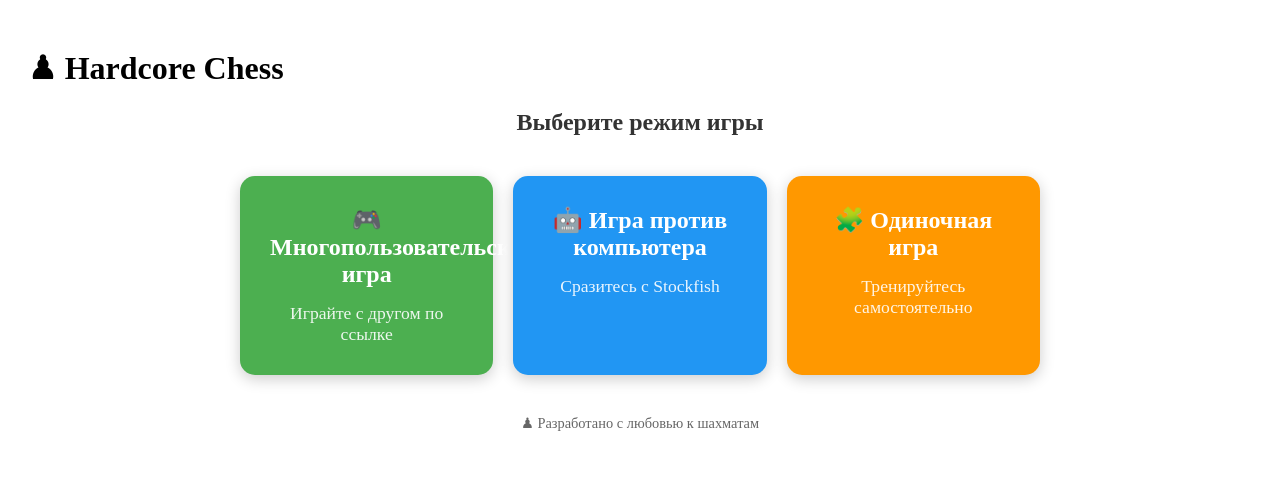
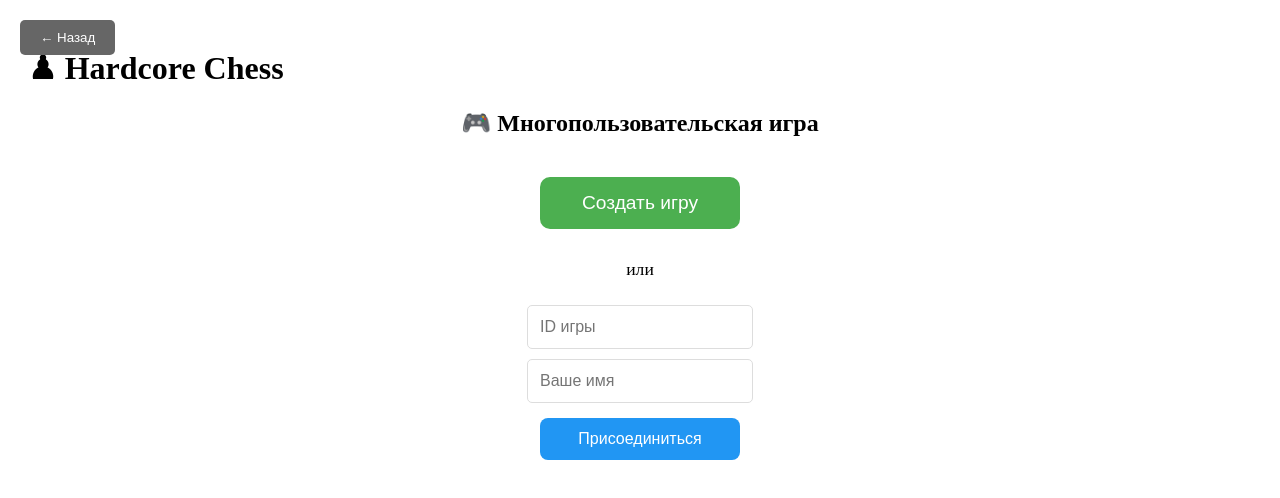
Before and after one commit to hardcorechessorg/hardcorechess, a React (Create React App) app in the folder client/: page /multiplayer in a window 1280 px wide. Shown: the top 498 px of the page. Built offline with nearby package versions, Linux system fonts and the light colour scheme.

Commit message:
Добавлен роутинг и отдельные страницы для каждого режима игры

```diff
--- a/client/package.json
+++ b/client/package.json
@@ -7,6 +7,7 @@
     "react": "^18.3.1",
     "react-chessboard": "^4.4.3",
     "react-dom": "^18.3.1",
+    "react-router-dom": "^7.8.0",
     "react-scripts": "5.0.1"
   },
   "scripts": {
--- a/client/src/App.js
+++ b/client/src/App.js
@@ -1,41 +1,24 @@
-import { useState, useEffect } from "react";
-import { Chessboard } from "react-chessboard";
-import GameModeSelector from "./components/GameModeSelector";
-import MultiplayerGame from "./components/MultiplayerGame";
-import ComputerGame from "./components/ComputerGame";
-import SinglePlayerGame from "./components/SinglePlayerGame";
+import { BrowserRouter as Router, Routes, Route, Navigate } from 'react-router-dom';
+import GameModeSelector from './components/GameModeSelector';
+import MultiplayerGame from './components/MultiplayerGame';
+import ComputerGame from './components/ComputerGame';
+import SinglePlayerGame from './components/SinglePlayerGame';
 
-export default function App() {
-  const [gameMode, setGameMode] = useState(null);
-  const [gameData, setGameData] = useState(null);
-
-  const handleGameModeSelect = (mode, data = null) => {
-    setGameMode(mode);
-    setGameData(data);
-  };
-
-  const handleBackToMenu = () => {
-    setGameMode(null);
-    setGameData(null);
-  };
-
-  const renderGameComponent = () => {
-    switch (gameMode) {
-      case 'multiplayer':
-        return <MultiplayerGame gameData={gameData} onBack={handleBackToMenu} />;
-      case 'computer':
-        return <ComputerGame onBack={handleBackToMenu} />;
-      case 'single':
-        return <SinglePlayerGame onBack={handleBackToMenu} />;
-      default:
-        return <GameModeSelector onSelect={handleGameModeSelect} />;
-    }
-  };
-
+function App() {
   return (
-    <div style={{ padding: 20 }}>
-      <h1>♟ Hardcore Chess</h1>
-      {renderGameComponent()}
-    </div>
+    <Router>
+      <div style={{ padding: 20 }}>
+        <h1>♟ Hardcore Chess</h1>
+        <Routes>
+          <Route path="/" element={<GameModeSelector />} />
+          <Route path="/multiplayer" element={<MultiplayerGame />} />
+          <Route path="/computer" element={<ComputerGame />} />
+          <Route path="/single" element={<SinglePlayerGame />} />
+          <Route path="*" element={<Navigate to="/" replace />} />
+        </Routes>
+      </div>
+    </Router>
   );
 }
+
+export default App;
--- a/client/src/components/ComputerGame.js
+++ b/client/src/components/ComputerGame.js
@@ -1,8 +1,10 @@
 import React, { useState, useEffect } from 'react';
 import { Chessboard } from 'react-chessboard';
 import { Chess } from 'chess.js';
+import { useNavigate } from 'react-router-dom';
 
-const ComputerGame = ({ onBack }) => {
+const ComputerGame = () => {
+  const navigate = useNavigate();
   const [game, setGame] = useState(new Chess());
   const [difficulty, setDifficulty] = useState(5);
   const [isGameOver, setIsGameOver] = useState(false);
@@ -103,7 +105,7 @@ const ComputerGame = ({ onBack }) => {
   return (
     <div style={{ textAlign: 'center' }}>
       <button
-        onClick={onBack}
+        onClick={() => navigate('/')}
         style={{
           position: 'absolute',
           top: '20px',
--- a/client/src/components/GameModeSelector.js
+++ b/client/src/components/GameModeSelector.js
@@ -1,24 +1,30 @@
 import React from 'react';
+import { useNavigate } from 'react-router-dom';
 
-const GameModeSelector = ({ onSelect }) => {
+const GameModeSelector = () => {
+  const navigate = useNavigate();
+
   const gameModes = [
     {
       id: 'multiplayer',
       title: '🎮 Многопользовательская игра',
       description: 'Играйте с другом по ссылке',
-      color: '#4CAF50'
+      color: '#4CAF50',
+      path: '/multiplayer'
     },
     {
       id: 'computer',
       title: '🤖 Игра против компьютера',
       description: 'Сразитесь с Stockfish',
-      color: '#2196F3'
+      color: '#2196F3',
+      path: '/computer'
     },
     {
       id: 'single',
       title: '🧩 Одиночная игра',
       description: 'Тренируйтесь самостоятельно',
-      color: '#FF9800'
+      color: '#FF9800',
+      path: '/single'
     }
   ];
 
@@ -37,7 +43,7 @@ const GameModeSelector = ({ onSelect }) => {
         {gameModes.map((mode) => (
           <div
             key={mode.id}
-            onClick={() => onSelect(mode.id)}
+            onClick={() => navigate(mode.path)}
             style={{
               padding: '30px',
               borderRadius: '15px',
--- a/client/src/components/MultiplayerGame.js
+++ b/client/src/components/MultiplayerGame.js
@@ -1,7 +1,9 @@
 import React, { useState, useEffect } from 'react';
 import { Chessboard } from 'react-chessboard';
+import { useNavigate } from 'react-router-dom';
 
-const MultiplayerGame = ({ onBack }) => {
+const MultiplayerGame = () => {
+  const navigate = useNavigate();
   const [gameId, setGameId] = useState('');
   const [playerName, setPlayerName] = useState('');
   const [gameState, setGameState] = useState('menu'); // menu, creating, joining, playing
@@ -18,7 +20,9 @@ const MultiplayerGame = ({ onBack }) => {
       const data = await response.json();
 
       setGameId(data.gameId);
-      setJoinUrl(data.joinUrl);
+      // Создаем правильную ссылку для присоединения
+      const joinLink = `${window.location.origin}/multiplayer?join=${data.gameId}`;
+      setJoinUrl(joinLink);
       setGameState('creating');
       setError('');
     } catch (err) {
@@ -127,6 +131,15 @@ const MultiplayerGame = ({ onBack }) => {
     }
   };
 
+  const openGameInNewTab = () => {
+    window.open(joinUrl, '_blank');
+  };
+
+  const copyToClipboard = () => {
+    navigator.clipboard.writeText(joinUrl);
+    // Можно добавить уведомление об успешном копировании
+  };
+
   useEffect(() => {
     return () => {
       if (ws) {
@@ -139,7 +152,7 @@ const MultiplayerGame = ({ onBack }) => {
     return (
       <div style={{ textAlign: 'center', maxWidth: '600px', margin: '0 auto' }}>
         <button
-          onClick={onBack}
+          onClick={() => navigate('/')}
           style={{
             position: 'absolute',
             top: '20px',
@@ -242,7 +255,7 @@ const MultiplayerGame = ({ onBack }) => {
     return (
       <div style={{ textAlign: 'center', maxWidth: '600px', margin: '0 auto' }}>
         <button
-          onClick={onBack}
+          onClick={() => navigate('/')}
           style={{
             position: 'absolute',
             top: '20px',
@@ -281,20 +294,34 @@ const MultiplayerGame = ({ onBack }) => {
               backgroundColor: 'white'
             }}
           />
+          <div style={{ marginTop: '15px', display: 'flex', gap: '10px', justifyContent: 'center' }}>
             <button
-            onClick={() => navigator.clipboard.writeText(joinUrl)}
+              onClick={copyToClipboard}
               style={{
                 padding: '8px 16px',
                 backgroundColor: '#4CAF50',
                 color: 'white',
                 border: 'none',
                 borderRadius: '5px',
-              cursor: 'pointer',
-              marginTop: '10px'
+                cursor: 'pointer'
               }}
             >
               Копировать ссылку
             </button>
+            <button
+              onClick={openGameInNewTab}
+              style={{
+                padding: '8px 16px',
+                backgroundColor: '#2196F3',
+                color: 'white',
+                border: 'none',
+                borderRadius: '5px',
+                cursor: 'pointer'
+              }}
+            >
+              Открыть в новой вкладке
+            </button>
+          </div>
         </div>
 
         <p>Отправьте эту ссылку другу, чтобы он мог присоединиться к игре.</p>
@@ -341,7 +368,7 @@ const MultiplayerGame = ({ onBack }) => {
     return (
       <div style={{ textAlign: 'center' }}>
         <button
-          onClick={onBack}
+          onClick={() => navigate('/')}
           style={{
             position: 'absolute',
             top: '20px',
--- a/client/src/components/SinglePlayerGame.js
+++ b/client/src/components/SinglePlayerGame.js
@@ -1,7 +1,9 @@
 import React, { useState, useEffect } from 'react';
 import { Chessboard } from 'react-chessboard';
+import { useNavigate } from 'react-router-dom';
 
-const SinglePlayerGame = ({ onBack }) => {
+const SinglePlayerGame = () => {
+  const navigate = useNavigate();
   const [fen, setFen] = useState("");
   const [isGameOver, setIsGameOver] = useState(false);
   const [result, setResult] = useState(null);
@@ -50,7 +52,7 @@ const SinglePlayerGame = ({ onBack }) => {
   return (
     <div style={{ textAlign: 'center' }}>
       <button
-        onClick={onBack}
+        onClick={() => navigate('/')}
         style={{
           position: 'absolute',
           top: '20px',
```
Also changed, not shown: 1 other file (tests, documents, lock files or other folders). Lines whose indentation alone changed are shown as unchanged.
